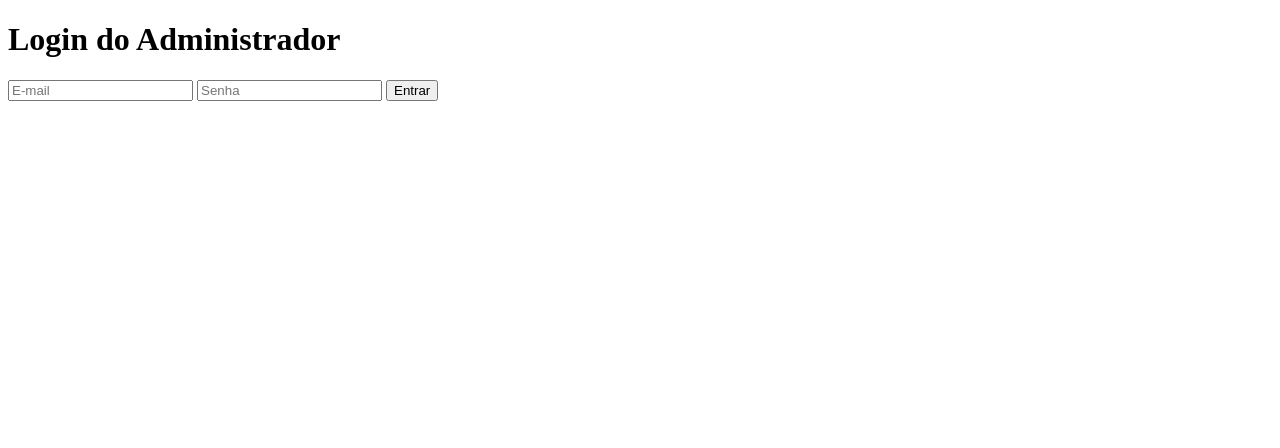
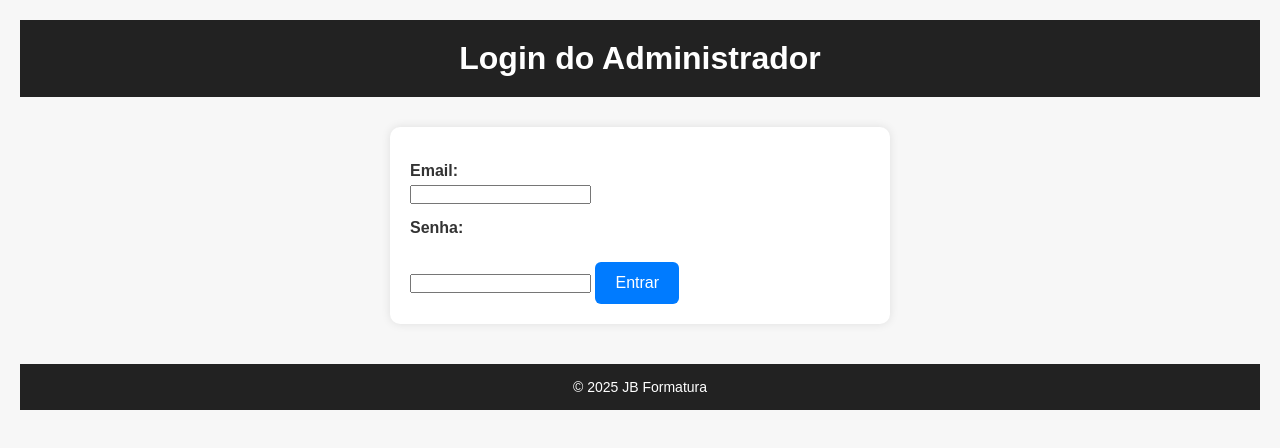
Before and after one commit to claudinei312/-lbuns-JB, a plain HTML site: page login.html in a window 1280 px wide. Drawn offline with Linux system fonts and the light colour scheme.

Commit message:
Update login.html

```diff
--- a/login.html
+++ b/login.html
@@ -1,19 +1,23 @@
 <!DOCTYPE html>
-<html lang="pt-BR">
+<html lang="pt-br">
 <head>
-  <meta charset="UTF-8" />
-  <meta name="viewport" content="width=device-width, initial-scale=1.0"/>
-  <title>Login - JB Formatura</title>
+    <meta charset="UTF-8" />
+    <meta name="viewport" content="width=device-width, initial-scale=1.0"/>
+    <title>Login</title>
+    <link rel="stylesheet" href="style.css" />
 </head>
 <body>
-  <h1>Login do Administrador</h1>
-  <form onsubmit="return login()">
-    <input type="email" id="email" placeholder="E-mail" required />
-    <input type="password" id="password" placeholder="Senha" required />
-    <button type="submit">Entrar</button>
-    <p id="error" style="color:red;"></p>
-  </form>
-
-  <script src="scripts.js"></script>
+    <header><h1>Login do Administrador</h1></header>
+    <main>
+        <form onsubmit="return loginUser()">
+            <label for="email">Email:</label>
+            <input type="email" id="email" required />
+            <label for="password">Senha:</label>
+            <input type="password" id="password" required />
+            <button type="submit">Entrar</button>
+        </form>
+    </main>
+    <footer><p>© 2025 JB Formatura</p></footer>
+    <script src="scripts.js"></script>
 </body>
 </html>
```
